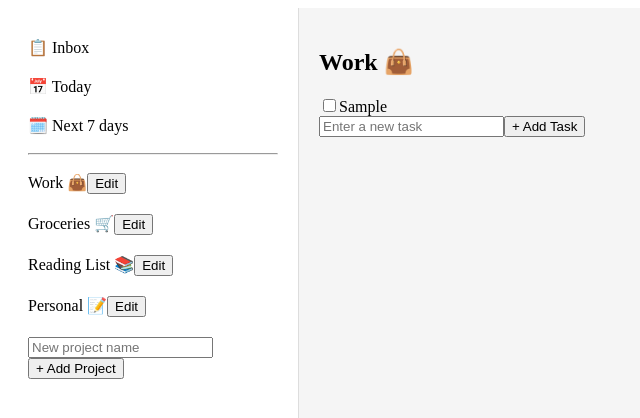
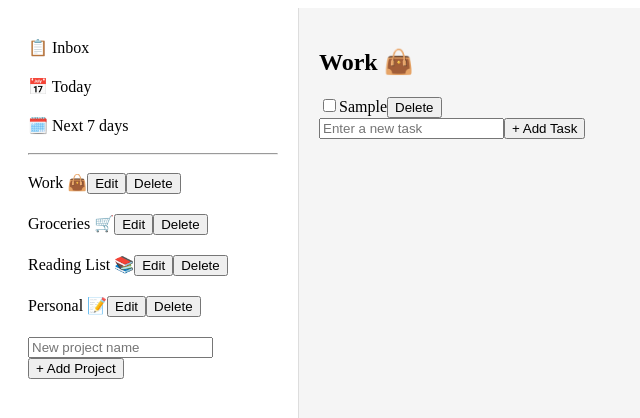
Before and after one commit to makskhv21/TodoList-app, a React (Create React App) app in the folder frontend/: page / in a window 1280 px wide. Both pictures are taken after typing "Sample" into the empty fields and a click on the button "+ Add Task". Shown: the top 418 px of the page, without its empty margins (0-640 px from the left). Built offline with nearby package versions, Linux system fonts and the light colour scheme; the HTML template or start-up script is replaced by a standard one.

Commit message:
Add btn Delete for MainContent and Sidebar

```diff
--- a/frontend/src/App.js
+++ b/frontend/src/App.js
@@ -28,6 +28,14 @@ function App() {
         }
     }
 
+
+    const deleteProject = (projectToDelete) => {
+        setProjects(projects.filter(project => project !== projectToDelete));
+        if (selectedProject === projectToDelete) {
+            setSelectedProject('Work 👜');
+        }
+    };
+
     const toggleTaskCompletion = (id) => {
         setTasks(tasks.map(task =>
             task.id ===id ? { ...task, completed: !task.completed } : task
@@ -46,6 +54,10 @@ function App() {
         ));
     };
 
+    const deleteTask = (id) => {
+        setTasks(tasks.filter(task => task.id !== id));
+    };
+
     return(
         <div className="app">
             <Sidebar
@@ -53,6 +65,7 @@ function App() {
                 setSelectedProject={setSelectedProject}
                 addProject={addProject}
                 editProject={editProject}
+                deleteProject={deleteProject}
             />
             <MainContent
                 tasks={tasks}
@@ -60,6 +73,7 @@ function App() {
                 toggleTaskCompletion={toggleTaskCompletion}
                 addTask={addTask}
                 editTask={editTask}
+                deleteTask={deleteTask}
             />
         </div>
     )
--- a/frontend/src/components/MainContent.js
+++ b/frontend/src/components/MainContent.js
@@ -1,6 +1,6 @@
 import { useState } from "react";
 
-function MainContent({ tasks, selectedProject, toggleTaskCompletion, addTask, editTask }) {
+function MainContent({ tasks, selectedProject, toggleTaskCompletion, addTask, editTask, deleteTask }) {
     const [newTask, setNewTask] = useState('');
 
     const handleAddTask = () => {
@@ -56,7 +56,7 @@ function MainContent({ tasks, selectedProject, toggleTaskCompletion, addTask, ed
                     {task.text}
                   </span>
                 )}
-
+                <button onClick={() => deleteTask(task.id)}>Delete</button>
             </div>
           ))}
           <div className="add-task">
--- a/frontend/src/components/Sidebar.js
+++ b/frontend/src/components/Sidebar.js
@@ -1,7 +1,7 @@
 import { useState } from 'react';
 
 
-function Sidebar( { projects, setSelectedProject, addProject, editProject } ) {
+function Sidebar( { projects, setSelectedProject, addProject, editProject, deleteProject } ) {
 
     const [newProject, setNewProject] = useState('');
     const [editMode, setEditMode] = useState(false);
@@ -38,6 +38,7 @@ function Sidebar( { projects, setSelectedProject, addProject, editProject } ) {
                     <div key={index} className="sidebar-item">
                         <span onClick={() => setSelectedProject(project)}>{project}</span>
                         <button onClick={() => handleEditProject(project)}>Edit</button>
+                        <button onClick={() => deleteProject(project)}>Delete</button>
                     </div>
                     ))}
                     {editMode && (
```
